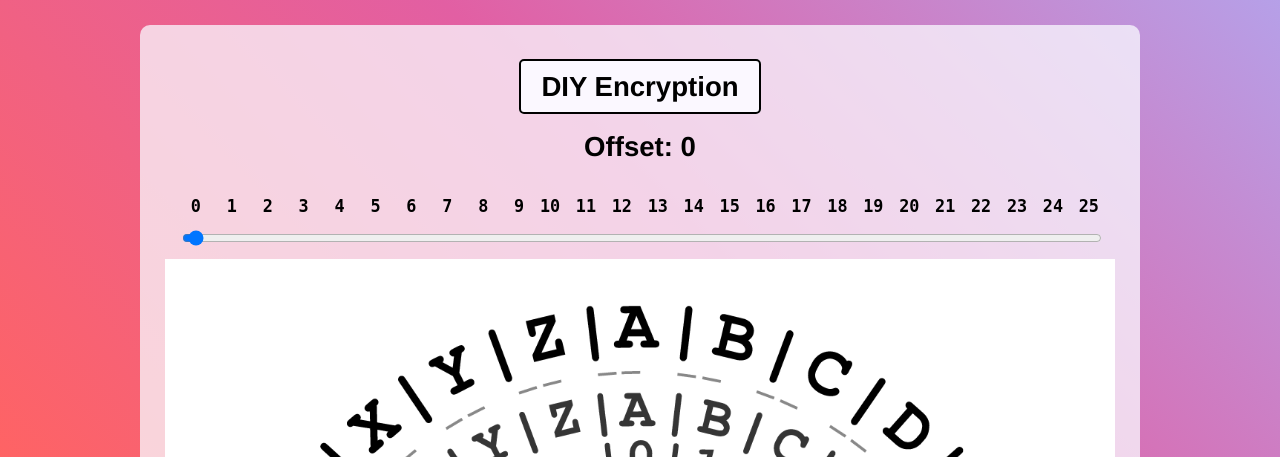
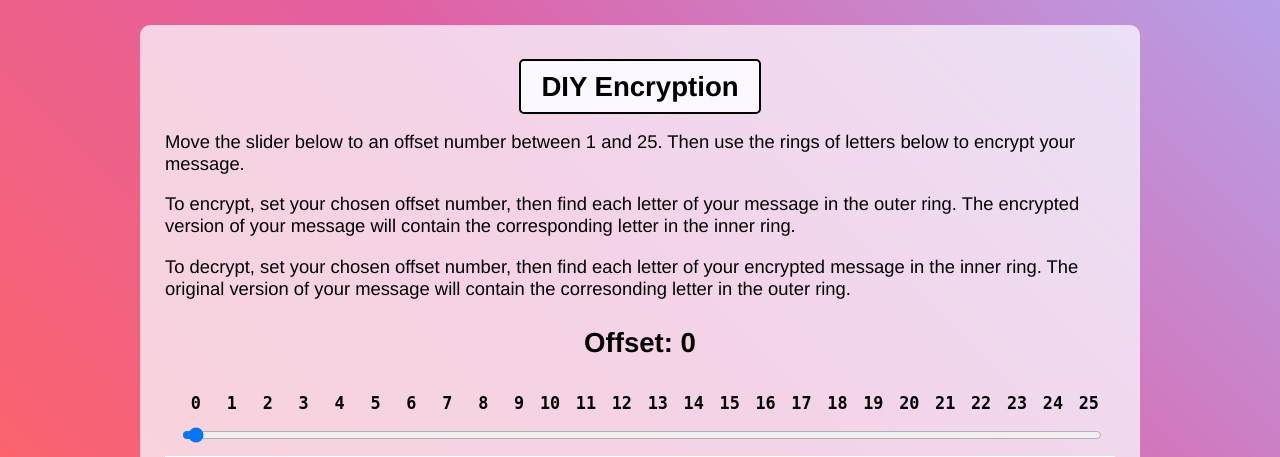
Before and after one commit to patrickweaver/diy-encryption, a Flask app: page /simple-offset in a window 1280 px wide. Shown: the top 457 px of the page. Run offline with Flask 2, Linux system fonts and the light colour scheme.

Commit message:
add explanation

```diff
--- a/templates/simple_offset_generator.html
+++ b/templates/simple_offset_generator.html
@@ -4,6 +4,15 @@
 <div id="device-size-warning">
   Try using this page in landscape mode on your device or on a device with a larger screen.
 </div>
+
+<p>
+  Move the slider below to an offset number between 1 and 25. Then use the rings of letters below to encrypt your message.</p>
+<p>
+  To encrypt, set your chosen offset number, then find each letter of your message in the outer ring. The encrypted version of your message will contain the corresponding letter in the inner ring.
+</p>
+<p>
+  To decrypt, set your chosen offset number, then find each letter of your encrypted message in the inner ring. The original version of your message will contain the corresonding letter in the outer ring.
+</p>
 
 <div id="slider-and-label-container">
   <h2>
```
